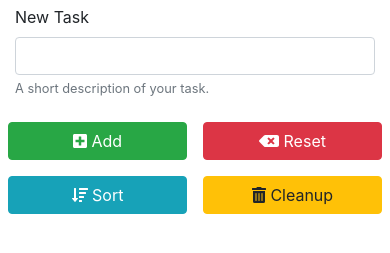
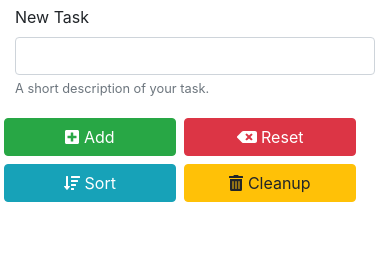
Before and after one commit to YuvrajR/ToDoList-jQuery-Bootstrap, a plain HTML site: page index.html in a window 390 px wide. Shown: the part 51-304 px from the top of the page. Drawn offline with nearby package versions, Linux system fonts and the light colour scheme.

Commit message:
Made Buttons Responsive

```diff
--- a/index.html
+++ b/index.html
@@ -17,22 +17,28 @@
         <h1 align = "center">Todo List</h1>
         <!-- Input Box-->
         <div class="row">
-            <div class="col-md-8">
+            <div class="col-md-7">
                 <div class="form-group">
                     <label for="inpNewTask">New Task</label>
                     <input type="text" class="form-control" id="inpNewTask" aria-describedby="newTaskHelp">
                     <small id="newTaskHelp" class="form-text text-muted">A short description of your task.</small>
                   </div>
             </div>
-            <div class="col-md-4">
-                <div class="row">
-                    <button class="btn btn-success m-2 col" id="btnAdd"><i class="fas fa-plus-square"></i> Add </button>
-                    <button class="btn btn-danger m-2 col" id="btnClear"><i class="fas fa-backspace"></i> Reset</button>
+            <div class="col-md-5 row">
+
+                <div class="col-6 col-sm-3 col-md-6 p-1">
+                    <button class="btn btn-success col" id="btnAdd"><i class="fas fa-plus-square"></i> Add </button>
                 </div>
-                <div class="row">
-                    <button class="btn btn-info m-2 col" id="btnSort"><i class="fas fa-sort-amount-down"></i> Sort </button>
-                    <button class="btn btn-warning m-2 col" id="btnCleanup"><i class="fas fa-trash-alt"></i> Cleanup</button>
+                <div class="col-6 col-sm-3 col-md-6 p-1">
+                    <button class="btn btn-danger col" id="btnClear"><i class="fas fa-backspace"></i> Reset</button>
                 </div>
+                <div class="col-6 col-sm-3 col-md-6 p-1">
+                    <button class="btn btn-info col" id="btnSort"><i class="fas fa-sort-amount-down"></i> Sort </button>
+                </div>
+                <div class="col-6 col-sm-3 col-md-6 p-1">
+                    <button class="btn btn-warning col" id="btnCleanup"><i class="fas fa-trash-alt"></i> Cleanup</button>
+                </div>
+
             </div>
         </div>
 
```
